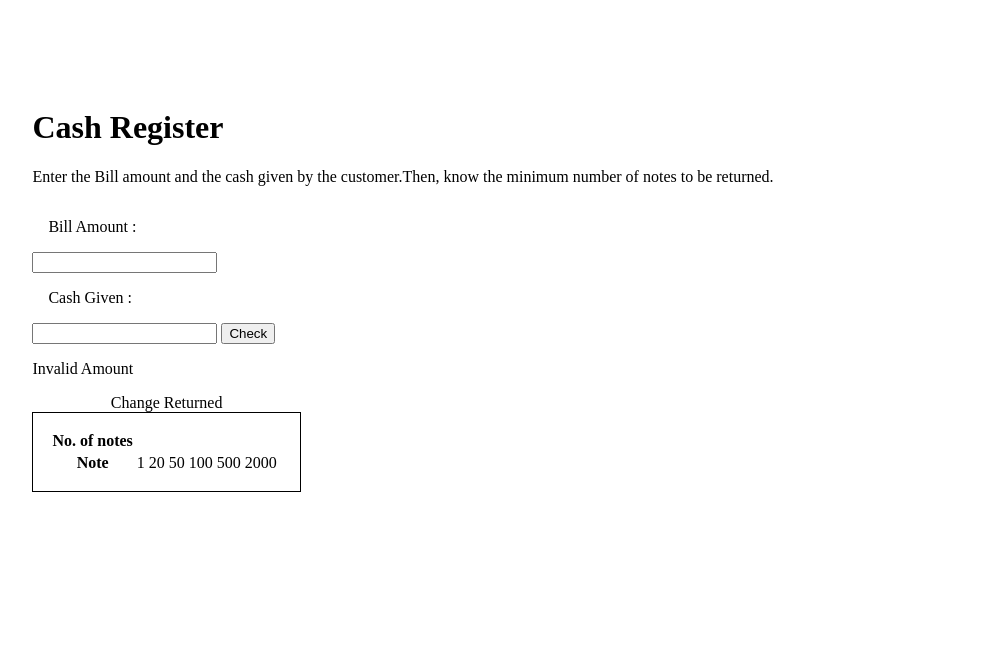
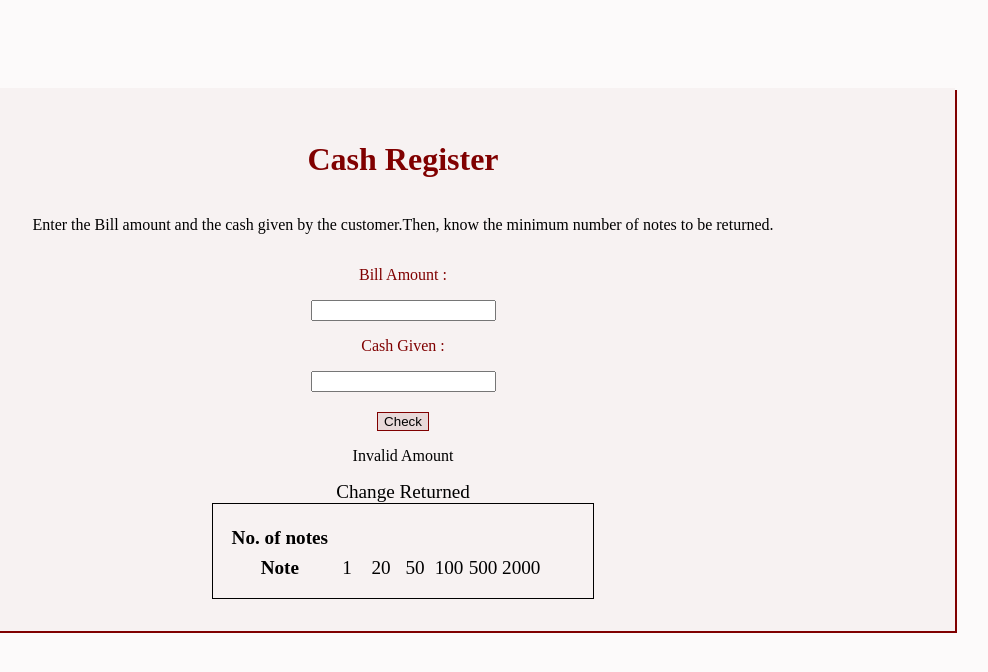
Before and after one commit to VaishnaviB03/Mark10-CashRegister, a plain HTML site: page index.html in a window 1280 px wide. Both pictures are taken after a click on the button "Check". Shown: the whole page, without its empty margins (237-1225 px from the left). Drawn offline with Linux system fonts and the light colour scheme.

Commit message:
updated cs

```diff
--- a/app.js
+++ b/app.js
@@ -1,34 +1,33 @@
 const billAmount = document.querySelector("#bill-amt")
 const cashGiven = document.querySelector("#cash-given")
 const btn = document.querySelector("#btn")
-const msg = document.querySelector("#errMsg")
+const output = document.querySelector("#output")
 const noOfNotes = document.querySelector(".noOfNotes")
 
-const notes = ["1","20","50","100","500","2000"]
+const notes = [2000,500,100,50,20,10,5,1]
 
 function noteValidation(){
     if(billAmount.value > 0){
         if(cashGiven.value >= billAmount.value){
             const returnedAmount = cashGiven.value - billAmount.value
-            change(returnedAmount)
+            changeGiven(returnedAmount)
+            // console.log(returnedAmount)
         }
         else{
-            msg.innerText = "Enter a valid Bill Amount"
+            output.innerText = "Enter a valid Bill Amount"
         }
     }
     else{
-        msg.innerText = "Invalid Amount"
+        output.innerText = "Invalid Amount"
     }
 }
 
-function change(returnedAmount){
-    for(let i = 0; i <notes.length; i++){
-        const numOfNotes = Math.trunc(returnedAmount/notes[i])
-        returnedAmount = returnedAmount % notes[i]
-        noOfNotes[i].innerText = numOfNotes
+function changeGiven(returnedAmount){
+    for(let i = 0; i < notes.length; i++){
+        const numOfNotes = Math.trunc(returnedAmount / notes[i]);
+        returnedAmount = returnedAmount % notes[i];
+        noOfNotes[i].innerHTML = numOfNotes
     }
-
-
 }
 
 
--- a/index.html
+++ b/index.html
@@ -16,7 +16,7 @@
     <label for="cash-given">Cash Given :</label>
     <input id="cash-given" type="text">
     <button id="btn">Check</button>
-    <p id="errMsg"></p>
+    <p id="output"></p>
     <table class="cash-table">
         <caption>Change Returned</caption>
         <tr>
--- a/style.css
+++ b/style.css
@@ -1,19 +1,57 @@
+:root{
+    --primary-color : #800000;
+}
+
+
 body{
+    /* background-image: url("/image/bg.png");
+    background-repeat: no-repeat;
+    background-size: cover; */
+    /* display: flex;
+    flex-direction: column;
+    align-items: center; */
+    text-align: center;
+    padding: 5rem;
+    background-color:#FCFAFA ;
+}
+
+.container{
     display: flex;
     flex-direction: column;
     align-items: center;
-    padding: 5rem;
-    background-color: ;
+    background-color:#F7F2F2;
+    padding: 2rem;
+    box-shadow: 2px 2px #800000;
+}
+
+h1{
+    color:var(--primary-color);
 }
 
 label{
+    color: var(--primary-color);
     display: flex;
-    align-items: center;
+    text-align: center;
+    /* align-items: center; */
     padding: 1rem;
 }
 
+#btn{
+    margin-top:20px;
+    background-color: #E8D9D9;
+    border:1px solid #800000 ;
+    box-shadow: 2px solid #800000;
+}
+
+
 table{
+    font-size: 1.2rem;
+    text-align: center;
     align-items: center;
     padding: 1rem;
     border: 1px solid black;
 }
+
+.noOfNotes{
+    padding: 1rem
+}
```
Also changed, not shown: image/bg.png (added), image/cash.jpg (added).
